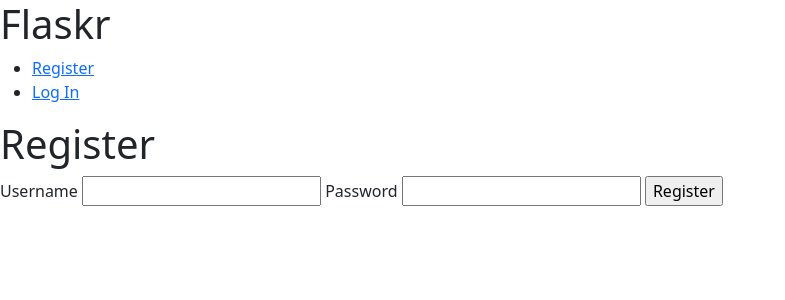
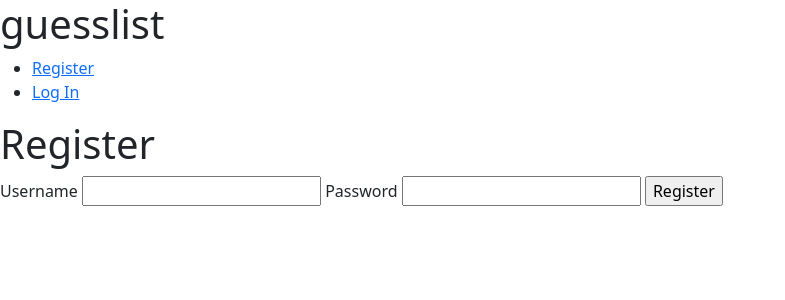
Before and after one commit to jaholgate/guesslist-public, a Flask app: page /auth/register in a window 1280 px wide. Shown: the top 300 px of the page, without its empty margins (0-785 px from the left). Run offline with Flask 3, Linux system fonts and the light colour scheme.

Commit message:
Fixed update club function, renamed app in base template

```diff
--- a/flaskr/club.py
+++ b/flaskr/club.py
@@ -79,7 +79,7 @@ def update(id):
             flash(error)
         else:
             db = get_db()
-            db.execute("UPDATE club SET name = ?" " WHERE id = ?", (club, id))
+            db.execute("UPDATE club SET name = ?" " WHERE id = ?", (name, id))
             db.commit()
             return redirect(url_for("club.index"))
 
--- a/flaskr/templates/base.html
+++ b/flaskr/templates/base.html
@@ -1,9 +1,9 @@
 <!DOCTYPE html>
-<title>{% block title %}{% endblock %} - Flaskr</title>
+<title>{% block title %}{% endblock %} - guesslist</title>
 <!-- <link rel="stylesheet" href="{{ url_for('static', filename='style.css') }}" /> -->
 <link rel="stylesheet" href="https://cdn.jsdelivr.net/npm/bootstrap@5.2.3/dist/css/bootstrap.min.css" integrity="sha384-rbsA2VBKQhggwzxH7pPCaAqO46MgnOM80zW1RWuH61DGLwZJEdK2Kadq2F9CUG65" crossorigin="anonymous" />
 <nav>
-	<h1>Flaskr</h1>
+	<h1>guesslist</h1>
 	<ul>
 		{% if g.user %}
 		<li><span>{{ g.user['username'] }}</span></li>
--- a/flaskr/templates/club/update.html
+++ b/flaskr/templates/club/update.html
@@ -1,5 +1,5 @@
 {% extends 'base.html' %} {% block header %}
-<h1>{% block title %}Edit "{{ club['title'] }}"{% endblock %}</h1>
+<h1>{% block title %}Edit "{{ club['name'] }}"{% endblock %}</h1>
 {% endblock %} {% block content %}
 <form method="post">
 	<label for="title">Title</label>
```
